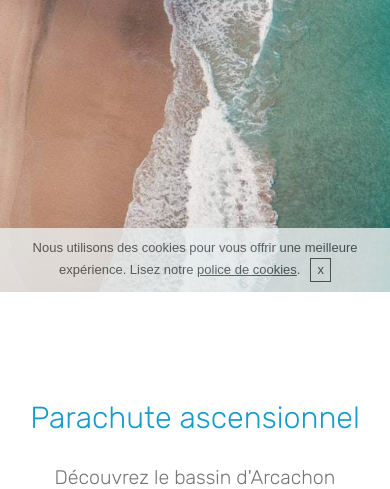
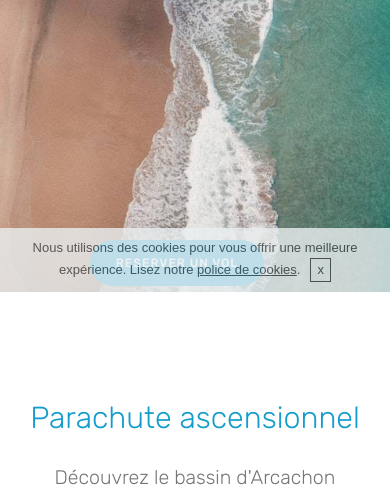
Before and after one commit to taggaddaaaa/XtremFly, a PHP site: page / in a window 390 px wide. Shown: the part 552-1041 px from the top of the page. Run offline with PHP 8.4, Linux system fonts and the light colour scheme; some libraries are stand-ins or nearby versions; some web fonts are replaced.

Commit message:
hide flag button, change place of action button for desktops, place action button for mobiles

```diff
--- a/assets/libraries/mobirise/css/mbr-additional.css
+++ b/assets/libraries/mobirise/css/mbr-additional.css
@@ -1441,7 +1441,7 @@ body {
 .cid-qJWKHrsea5 .navbar-toggleable-sm .navbar-collapse {
   justify-content: flex-end;
   -webkit-justify-content: flex-end;
-  padding-right: 5rem;
+  /*padding-right: 5rem;*/
   width: auto;
 }
 .cid-qJWKHrsea5 .navbar-toggleable-sm .navbar-collapse .navbar-nav {
--- a/assets/libraries/theme/css/style.css
+++ b/assets/libraries/theme/css/style.css
@@ -165,11 +165,23 @@ section {
   .media-container-column > * {
     width: 100%; }
 
+.mbr-section-btn-page {
+  position: fixed;
+  bottom: 0;
+  left: 50%;
+  margin-left: -118px !important;
+}
+
 @media (min-width: 992px) {
   .media-container-row {
     -webkit-flex-wrap: nowrap;
     -ms-flex-wrap: nowrap;
-    flex-wrap: nowrap; } }
+    flex-wrap: nowrap; }
+
+  .mbr-section-btn-page {
+    display: none;
+  }
+}
 figure {
   overflow: hidden; }
 
@@ -210,6 +222,9 @@ figure[mbr-media-size] {
 
   .media {
     width: auto; }
+
+  .mbr-section-btn-nav {
+    display: none; }
 
   .mbr-figure {
     width: 100% !important; } }
--- a/index.html
+++ b/index.html
@@ -136,12 +136,12 @@
                     <a class="nav-link link text-primary display-4" href="#contact">CONTACT</a>
                 </li>
             </ul>
-            <div class="navbar-buttons mbr-section-btn">
-                <a class="btn btn-sm btn-primary display-4" href="vues/pros.html">RESERVER UN VOL</a>
-                <a class="btn btn-sm btn-white display-4"
-                   href="vues/index-UK.html"
-                   style="background-image: image('assets/images/uk.png')"></a>
-            </div>
+        </div>
+        <div class="navbar-buttons mbr-section-btn mbr-section-btn-nav">
+            <a class="btn btn-sm btn-primary display-4" href="vues/pros.html">RESERVER UN VOL</a>
+            <!--<a class="btn btn-sm btn-white display-4"
+               href="vues/index-UK.html"
+               style="background-image: image('assets/images/uk.png')"></a>-->
         </div>
     </nav>
 </section>
@@ -607,6 +607,9 @@
     </div>
 </section>
 
+<div class="navbar-buttons mbr-section-btn mbr-section-btn-page">
+    <a class="btn btn-sm btn-primary display-4" href="vues/pros.html">RESERVER UN VOL</a>
+</div>
 
 <!--MODALS EXEMPLE-->
 <div class="infos-modal modal fade" id="modal1">
```
